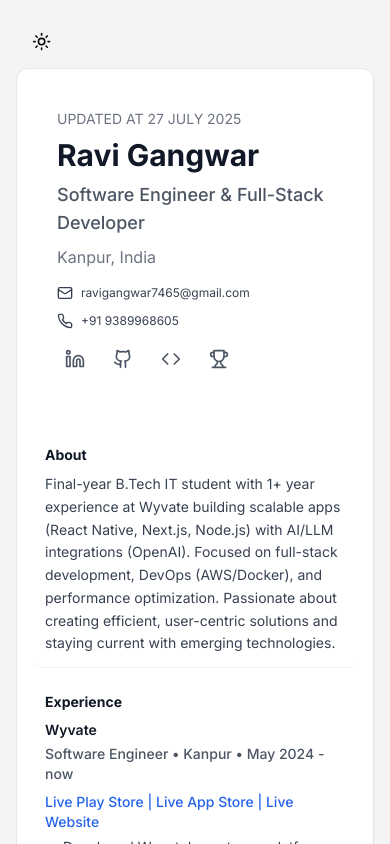
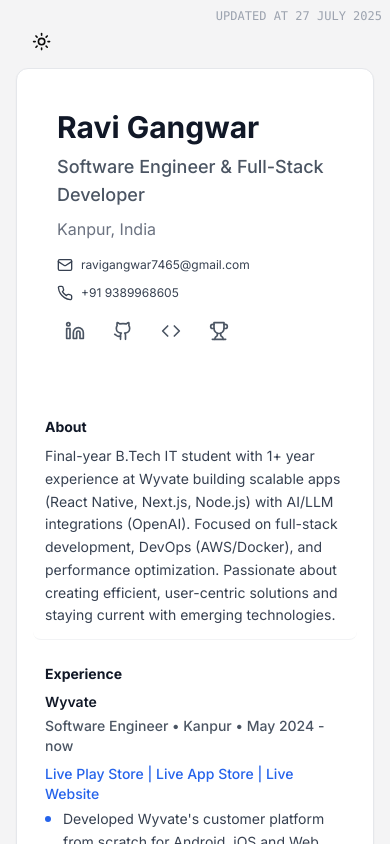
Before and after one commit to ravi-gangwar/portfolio-resume, a Next.js app: page / in a window 390 px wide. Shown: the top 844 px of the page. Built offline with nearby package versions, Linux system fonts and the light colour scheme.

Commit message:
making mobile responsive'

```diff
--- a/app/page.tsx
+++ b/app/page.tsx
@@ -7,10 +7,18 @@ import ProblemSolvingSection from "@/components/ProblemSolvingSection";
 import TechnicalSkillsSection from "@/components/TechnicalSkillsSection";
 import AchievementsSection from "@/components/AchievementsSection";
 import ThemeToggleButton from "@/components/ui/theme-toggle-button";
+import { PERSONAL_INFO } from "@/lib/constants";
 export default function Home() {
   return (
     <div className="min-h-screen bg-zinc-100 dark:bg-zinc-900 md:bg-zinc-100/60 md:dark:bg-zinc-900/60 md:backdrop-blur-sm">
       <ThemeToggleButton />
+
+      {/* Last Updated - Top Right */}
+      <div className="fixed top-2 right-2 z-50">
+        <div className="text-xs text-gray-400 dark:text-gray-500 font-mono">
+          {PERSONAL_INFO.lastUpdated}
+        </div>
+      </div>
 
       <div className="max-w-6xl mx-auto px-4 py-8 md:px-6 md:py-12 relative z-10">
         <div className="bg-white dark:bg-zinc-800 md:bg-white/80 md:dark:bg-zinc-800/80 md:backdrop-blur-md rounded-xl shadow-sm border border-gray-200 dark:border-zinc-700 p-4 md:p-6 lg:p-8">
--- a/components/ResumeHeader.tsx
+++ b/components/ResumeHeader.tsx
@@ -8,9 +8,6 @@ export default function ResumeHeader() {
     <div className="bg-white dark:bg-zinc-800 rounded-lg p-6 md:p-8 mb-8">
       <div className="flex flex-col md:flex-row md:items-center md:justify-between gap-4">
         <div className="flex-1">
-          <div className="text-sm text-gray-500 dark:text-gray-400 mb-2 md:mb-3">
-            {PERSONAL_INFO.lastUpdated}
-          </div>
           <div className="space-y-2 md:space-y-3">
             <h1 className="text-3xl md:text-4xl lg:text-5xl font-bold text-gray-900 dark:text-white">
               {PERSONAL_INFO.name}
```
